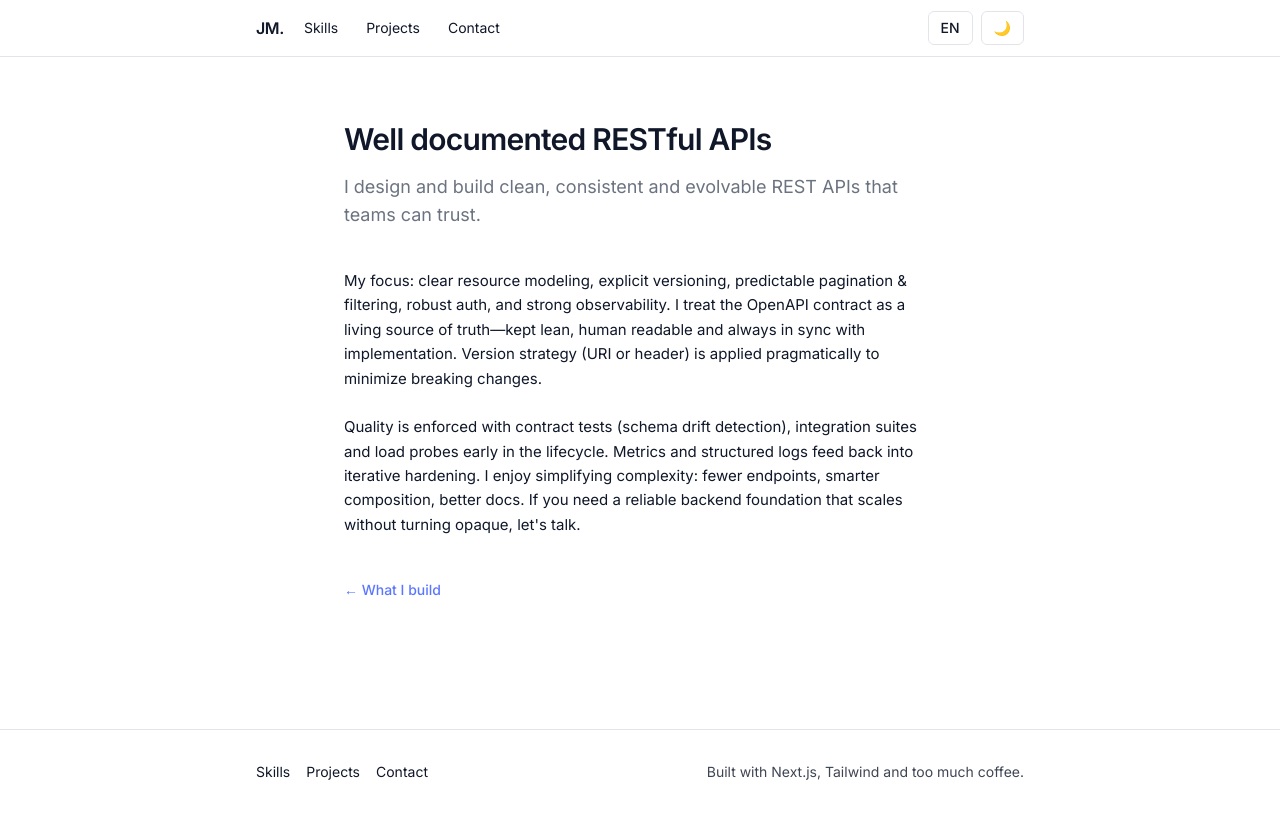
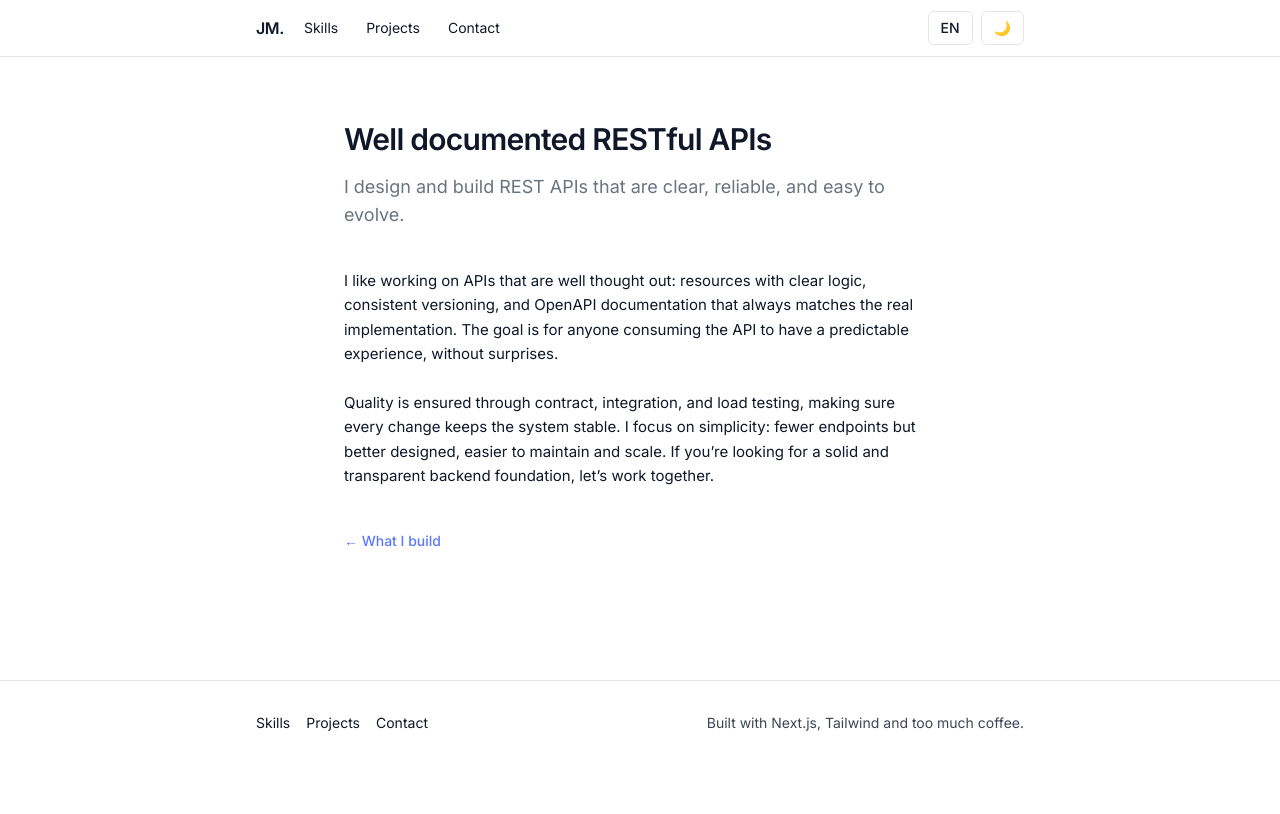
Before and after one commit to joacominatel/portfolio-2026, a Next.js app: page /work/restful-apis in a window 1280 px wide. Built offline with nearby package versions, Linux system fonts and the light colour scheme.

Commit message:
Cambio de pagina de restful

```diff
--- a/src/i18n/locales/en.ts
+++ b/src/i18n/locales/en.ts
@@ -20,10 +20,10 @@ export const en = {
     finalCTAText: "Open for freelance & collaborations.",
     email: "Email",
     restfulDetailTitle: "Well documented RESTful APIs",
-  restfulDetailIntro: "I design and build clean, consistent and evolvable REST APIs that teams can trust.",
-  restfulDetailBody: `My focus: clear resource modeling, explicit versioning, predictable pagination & filtering, robust auth, and strong observability. I treat the OpenAPI contract as a living source of truth—kept lean, human readable and always in sync with implementation. Version strategy (URI or header) is applied pragmatically to minimize breaking changes.
+    restfulDetailIntro: "I design and build REST APIs that are clear, reliable, and easy to evolve.",
+    restfulDetailBody: `I like working on APIs that are well thought out: resources with clear logic, consistent versioning, and OpenAPI documentation that always matches the real implementation. The goal is for anyone consuming the API to have a predictable experience, without surprises.
 
-Quality is enforced with contract tests (schema drift detection), integration suites and load probes early in the lifecycle. Metrics and structured logs feed back into iterative hardening. I enjoy simplifying complexity: fewer endpoints, smarter composition, better docs. If you need a reliable backend foundation that scales without turning opaque, let's talk.`,
+Quality is ensured through contract, integration, and load testing, making sure every change keeps the system stable. I focus on simplicity: fewer endpoints but better designed, easier to maintain and scale. If you’re looking for a solid and transparent backend foundation, let’s work together.`
 };
 
 export type EnKeys = keyof typeof en;
--- a/src/i18n/locales/es.ts
+++ b/src/i18n/locales/es.ts
@@ -19,11 +19,11 @@ export const es = {
     projectTeaserTitle: "Proyectos destacados",
     finalCTAText: "Disponible para freelance y colaboraciones.",
     email: "Email",
-  restfulDetailTitle: "APIs REST bien documentadas",
-  restfulDetailIntro: "Diseño y construyo APIs REST limpias, consistentes y evolucionables que el equipo puede confiar.",
-  restfulDetailBody: `Mi enfoque: modelado de recursos claro, versionado explícito, paginación y filtrado predecibles, autenticación robusta y observabilidad sólida. Trato el contrato OpenAPI como una fuente de verdad viva: concisa, legible y siempre sincronizada con la implementación. La estrategia de versiones (URI o header) se aplica con pragmatismo para minimizar breaking changes.
+    restfulDetailTitle: "Well documented RESTful APIs",
+    restfulDetailIntro: "Diseño y desarrollo APIs REST claras, confiables y fáciles de evolucionar.",
+    restfulDetailBody: `Me gusta trabajar con APIs bien pensadas: recursos definidos con lógica, versionado ordenado y documentación OpenAPI que siempre refleja la realidad del proyecto. La idea es que cualquier persona que consuma la API tenga una experiencia predecible, sin sorpresas.
 
-La calidad se asegura con pruebas de contrato (detección de drift de esquema), suites de integración y pruebas de carga tempranas. Métricas y logs estructurados retroalimentan el endurecimiento iterativo. Disfruto simplificar la complejidad: menos endpoints, mejor composición, mejor documentación. Si necesitás una base backend confiable que escale sin volverse opaca, hablemos.`,
+La calidad la aseguro con pruebas de contrato, integración y carga, cuidando que cada cambio mantenga la estabilidad. Prefiero la simplicidad: menos endpoints pero mejor diseñados, más fáciles de mantener y escalar. Si buscás alguien que te dé una base backend sólida y transparente, podemos trabajar juntos.`
 };
 
 export type EsKeys = keyof typeof es;
```
Lines whose indentation alone changed are shown as unchanged.
